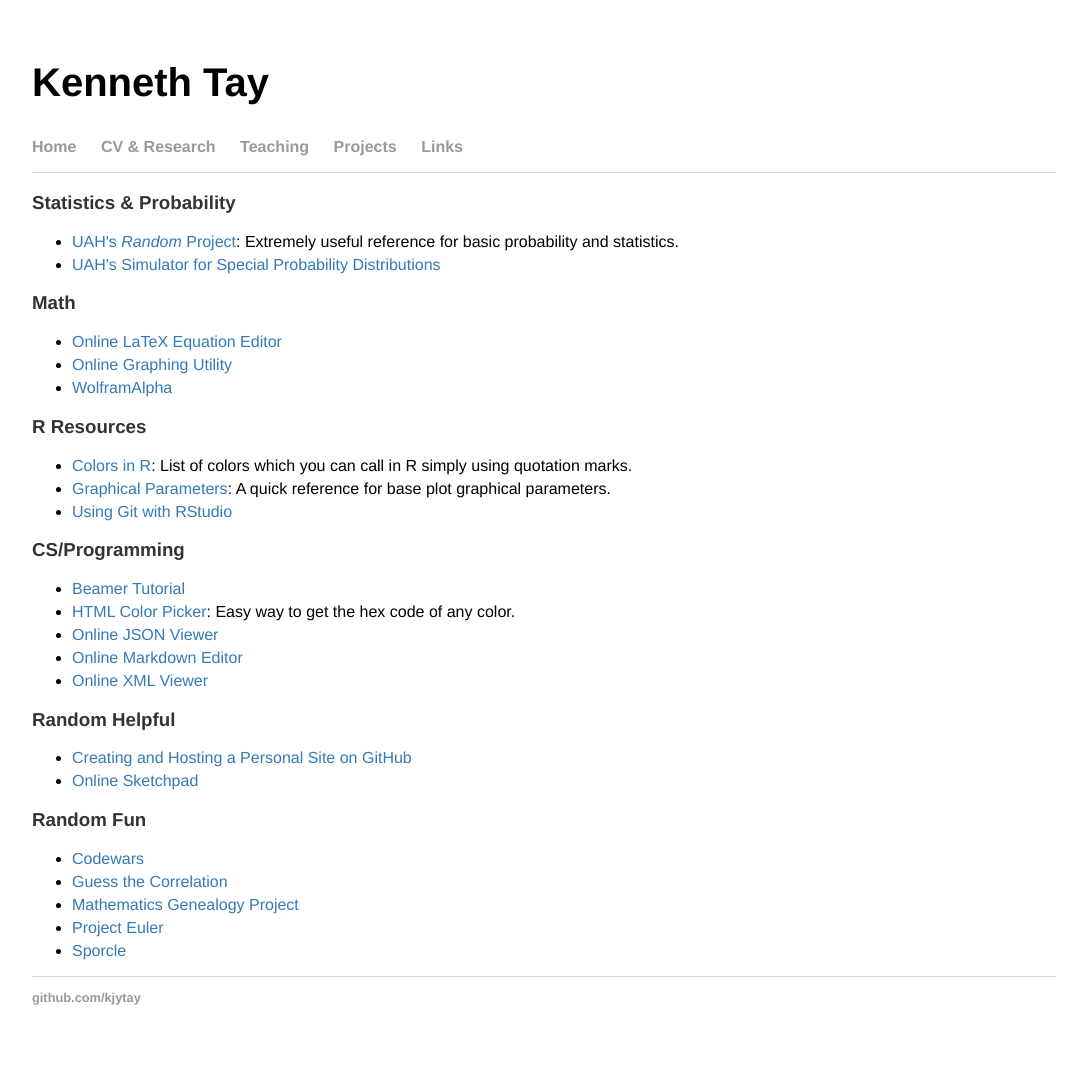
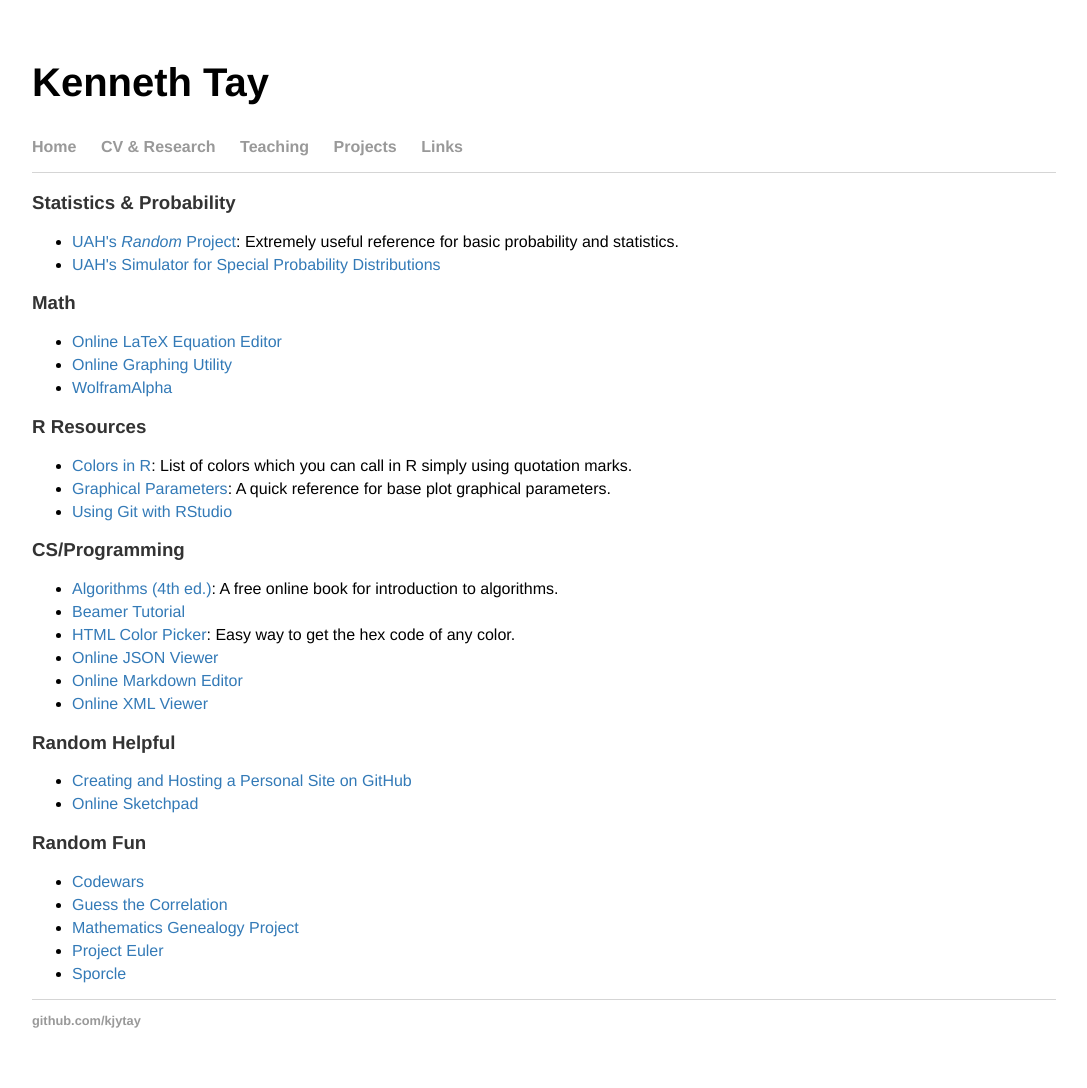
Before and after one commit to kjytay/kjytay.github.io, a Jekyll site: the page built from links/index.html, in a window 1280 px wide. Shown: the whole page, without its empty margins (96-1183 px from the left). Built offline with Jekyll 4.4.1, drawn with Linux system fonts in a browser that asks for light colours; before the commit the page ends 1065 px from its top, so only the background shows below that.

Commit message:
Updated links page.

```diff
--- a/links/index.html
+++ b/links/index.html
@@ -25,6 +25,7 @@
 
 <h3>CS/Programming</h3>
 <ul>
+  <li><a target="_blank" href="https://algs4.cs.princeton.edu/home/">Algorithms (4th ed.)</a>: A free online book for introduction to algorithms.</li>
   <li><a target="_blank" href="https://www.overleaf.com/learn/latex/Beamer_Presentations:_A_Tutorial_for_Beginners_(Part_1)%E2%80%94Getting_Started">Beamer Tutorial</a></li>
   <li><a target="_blank" href="https://www.w3schools.com/colors/colors_picker.asp">HTML Color Picker</a>: Easy way to get the hex code of any color.</li>
   <li><a target="_blank" href="http://jsonviewer.stack.hu/">Online JSON Viewer</a></li>
```
